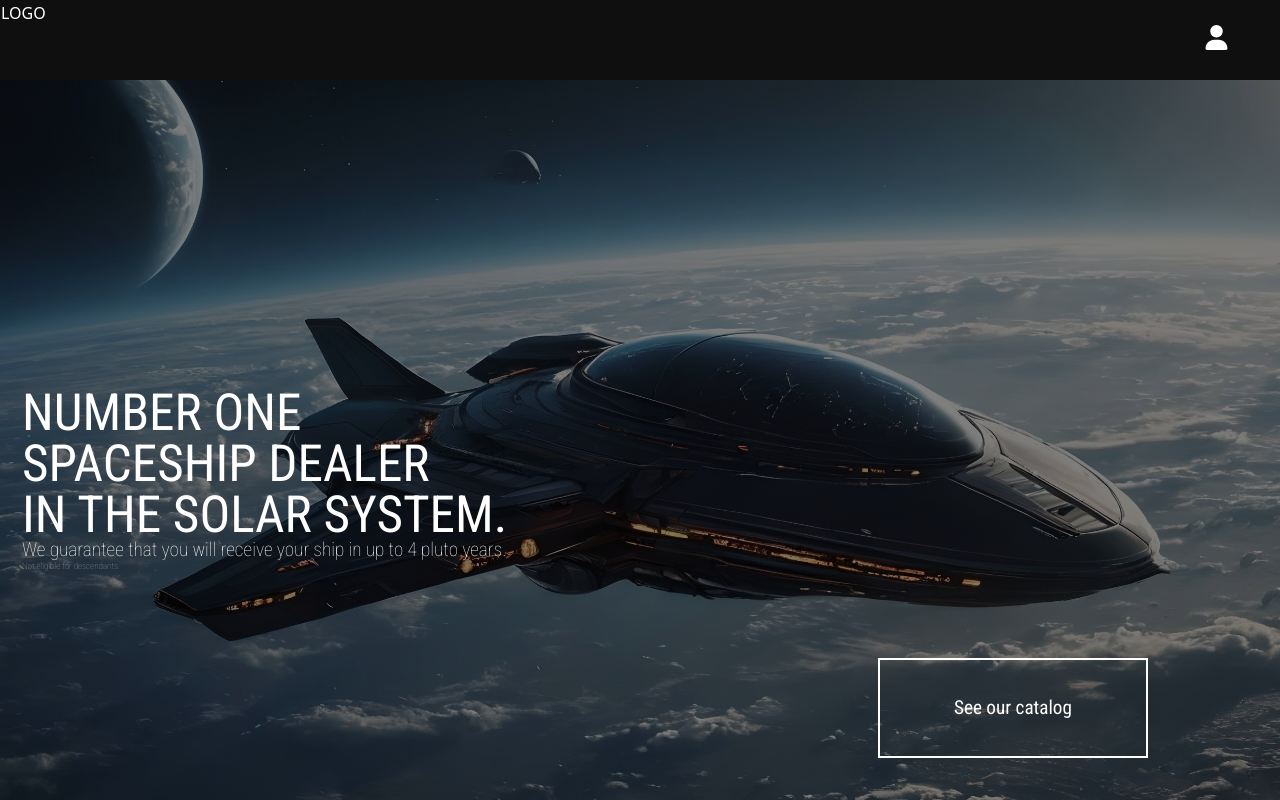
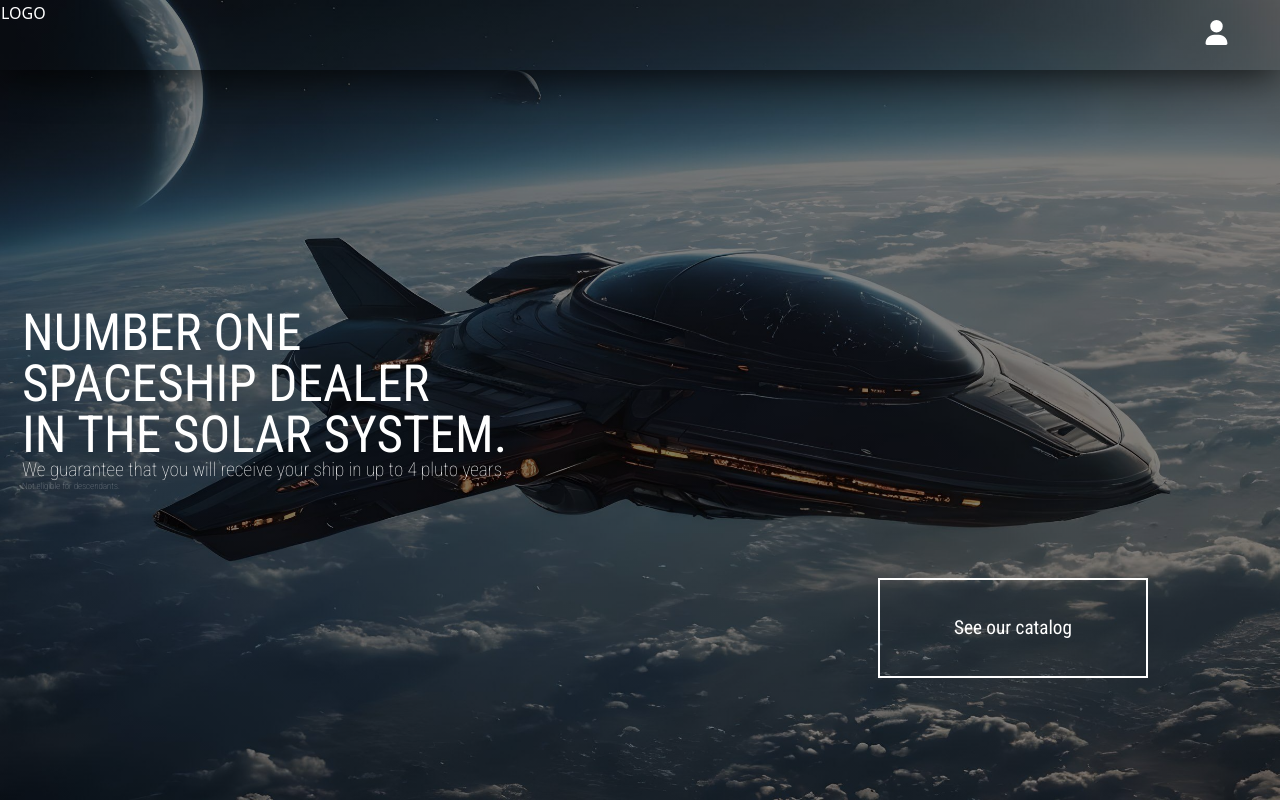
Before and after one commit to R-uan/ecommerce-frontend, a Next.js app: page / in a window 1280 px wide. Shown: the top 800 px of the page. Built offline with nearby package versions, Linux system fonts and the light colour scheme.

Commit message:
Update header.module.scss

```diff
--- a/src/styles/header.module.scss
+++ b/src/styles/header.module.scss
@@ -1,12 +1,15 @@
 $debug: 0px;
 
 .header {
+	position: absolute;
+	z-index: 50;
 	outline: $debug solid blue;
 	justify-content: space-between;
 	padding: 1px;
 	display: flex;
-	height: 10vh;
+	height: 70px;
 	width: 100%;
+	box-shadow: 0px 5px 40px 0px rgba(0, 0, 0, 0.75);
 }
 
 .menu_options {
```
